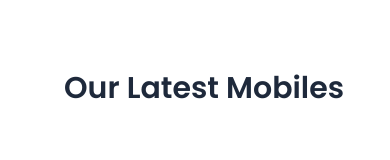
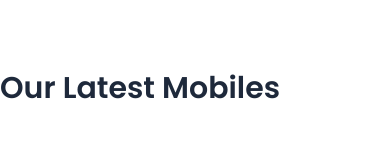
Before and after one commit to S-MADHAN-KUMAR/EZONE, a React (Vite) app: page /Product in a window 390 px wide. Shown: the part 550-710 px from the top of the page. Built offline with nearby package versions, Linux system fonts and the light colour scheme.

Commit message:
title changes added

```diff
--- a/src/Pages/Product.jsx
+++ b/src/Pages/Product.jsx
@@ -11,7 +11,7 @@ const Product = () => {
         <Banner/>
       </div>
       <div className=' flex flex-col justify-center w-full h-fit mx-auto gap-10 my-20'>
-        <p className='mb-10 text-3xl font-semibold ps-16 text-slate-800 '>Our Latest Mobiles</p>
+        <p className='mb-10 text-3xl font-semibold sm:ps-16 text-slate-800 '>Our Latest Mobiles</p>
         {
           ProductsData.map((item,index)=>(
           <Link key={index} to={`/ProductDetail/${item.id}`}>
```
